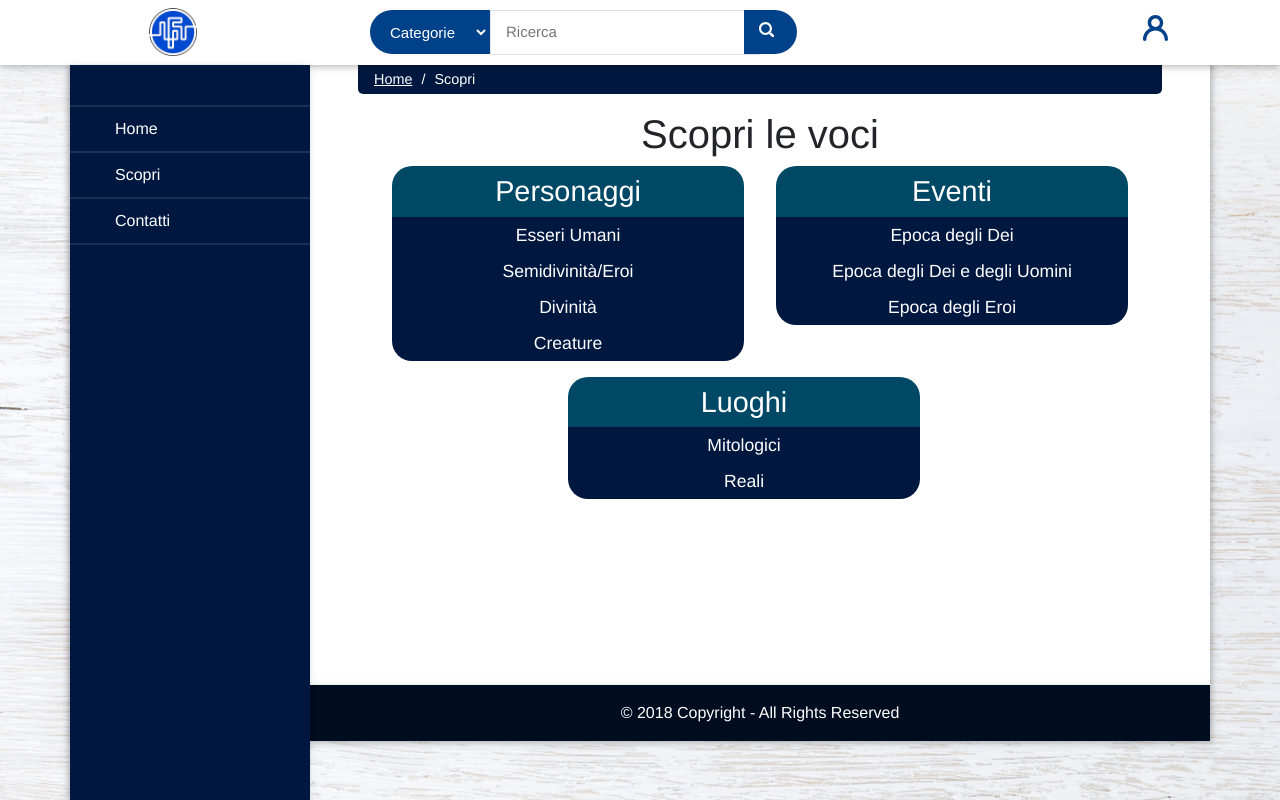
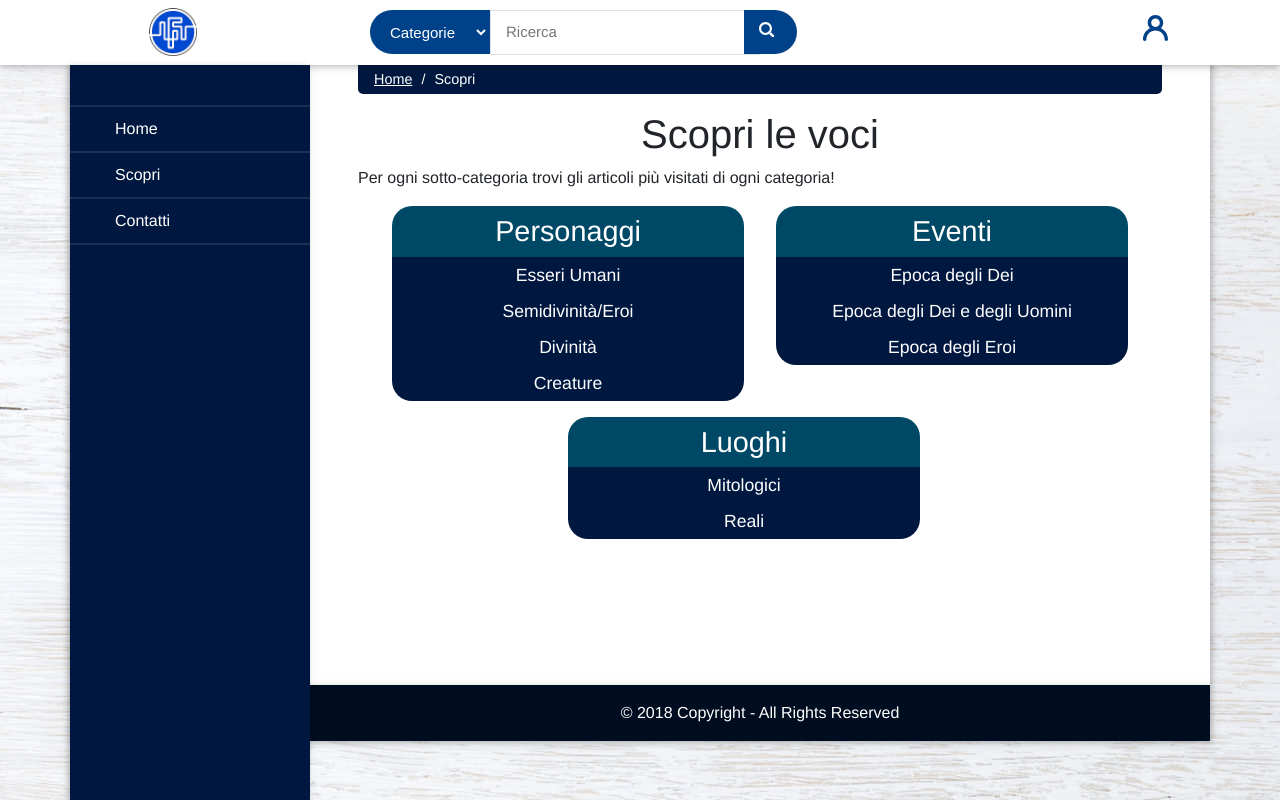
Before and after one commit to benny1693/FiloDiArianna, a PHP site: page /PHP/scopri.php in a window 1280 px wide. Run offline with PHP 8.4, Linux system fonts and the light colour scheme; the visitor is signed in with stand-in values (Sample User, id 1).

Commit message:
Aggiunto paragrafo per scopri

```diff
--- a/PHP/personaggi.php
+++ b/PHP/personaggi.php
@@ -28,7 +28,7 @@
 		</nav>
 		<section>
 			<h1>Personaggi</h1>
-			<ul id="macrocategories">
+            <ul id="macrocategories">
 				<li>
 					<a href="#semidei" class="sr-only">Salta lista</a>
 					<h2><a href="umani.html">Esseri Umani</a></h2>
--- a/PHP/profilopubblico.php
+++ b/PHP/profilopubblico.php
@@ -2,7 +2,6 @@
 require_once 'utilities.php';
 init();
 ?>
- html>
 <html xmlns="http://www.w3.org/1999/xhtml" xml:lang="it-IT" lang="it-IT">
 
 <head>
--- a/PHP/scopri.php
+++ b/PHP/scopri.php
@@ -30,7 +30,8 @@ $user = init();
 			</ol>
 		</nav>
 		<h1>Scopri le voci</h1>
-		<ul id="macrocategories">
+        <p>Per ogni sotto-categoria trovi gli articoli più visitati di ogni categoria!</p>
+        <ul id="macrocategories">
 			<li>
 				<a href="#eventi" class="sr-only">Salta lista</a>
 				<h2><a href="personaggi.php">Personaggi</a></h2>
```
